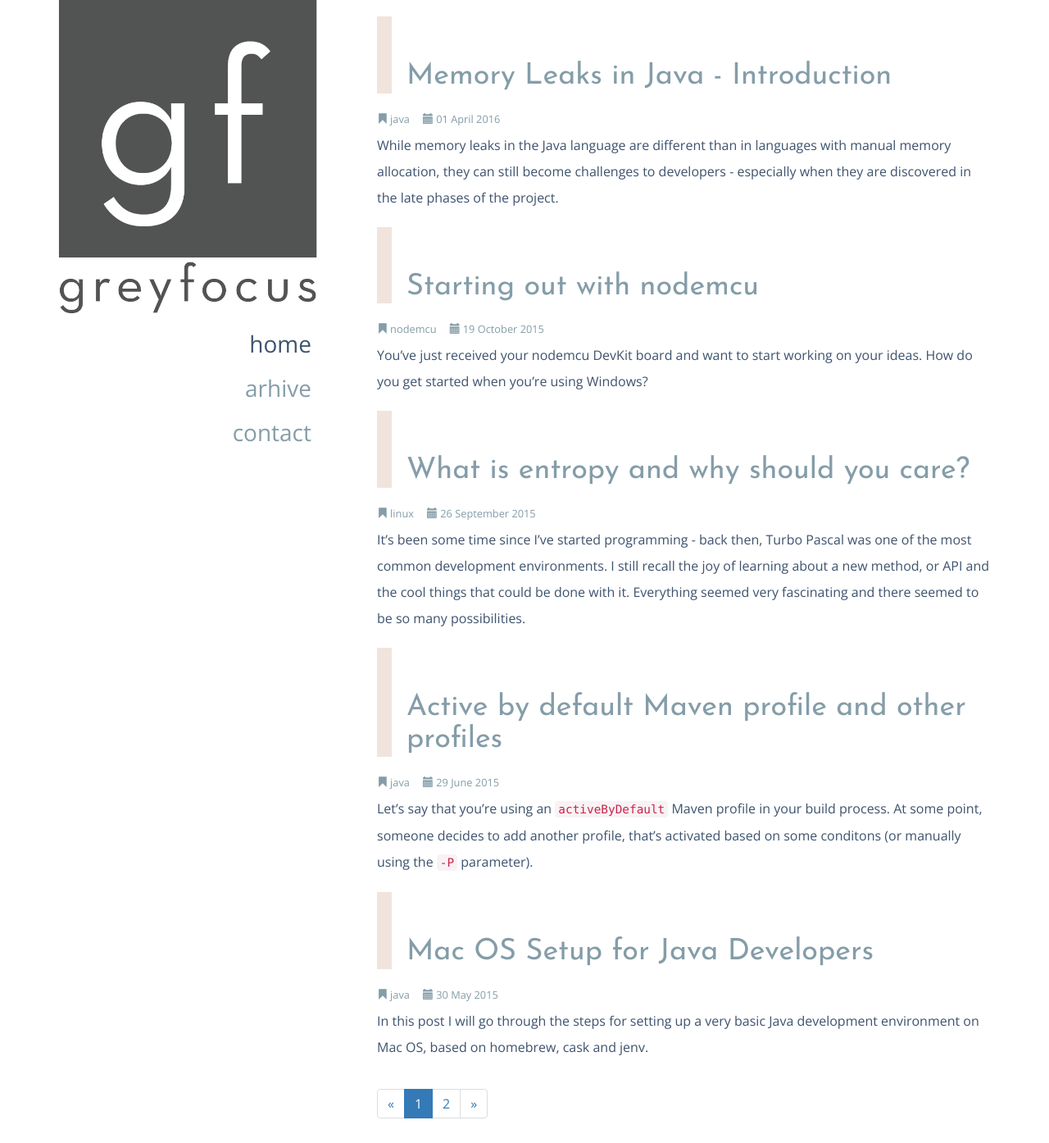
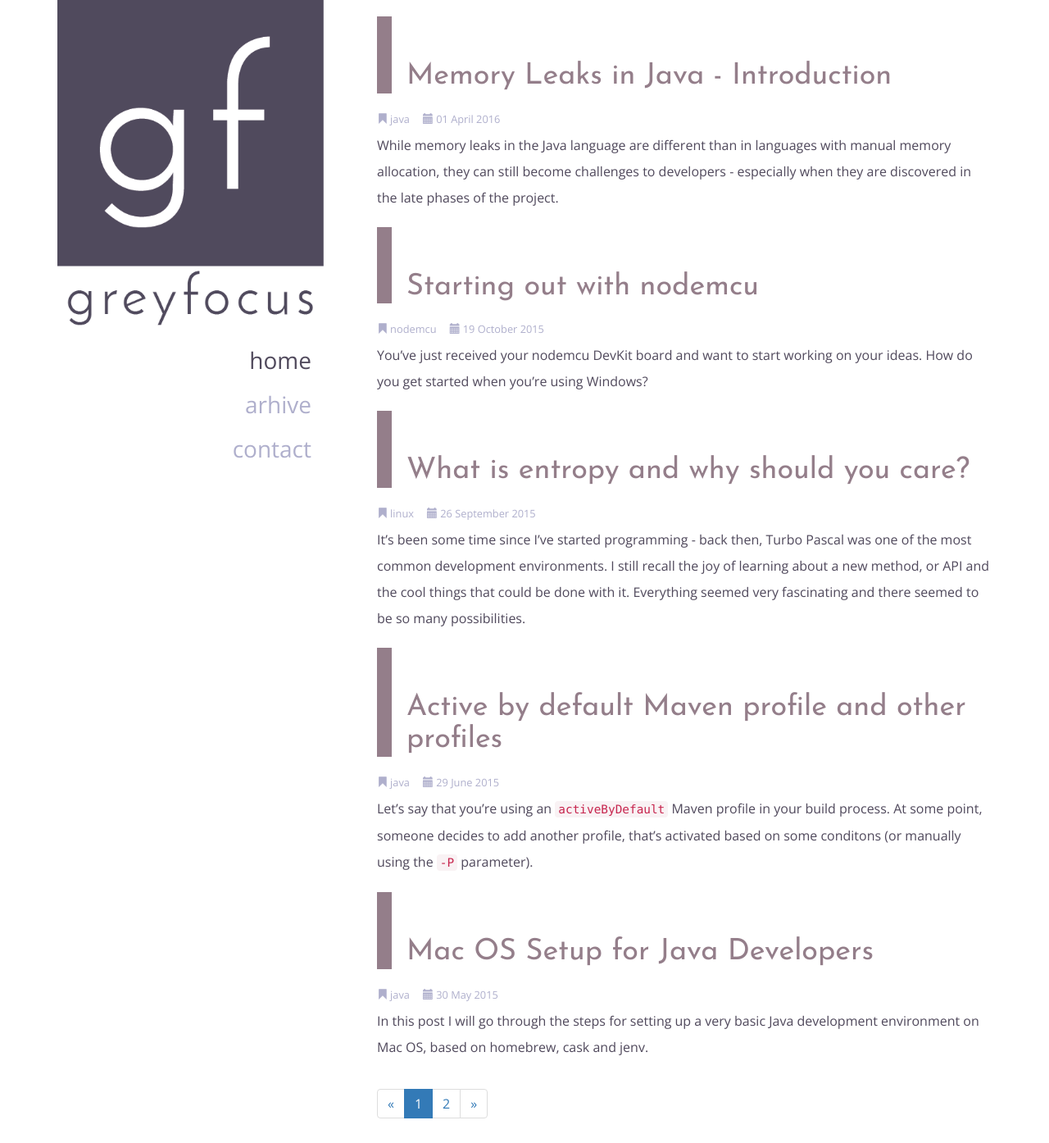
Before and after one commit to greyfocus/greyfocus.github.io, a Jekyll site: the page built from index.html, in a window 1280 px wide. Shown: the whole page at 82% size. Built offline with Jekyll 4.4.1, drawn with Linux system fonts in a browser that asks for light colours; nearby versions of some CDN libraries; the list of posts is cut into pages by our own code; comment, search, counter and statistics services are not loaded.

Commit message:
Changed the colour scheme

```diff
--- a/_layouts/default.html
+++ b/_layouts/default.html
@@ -9,7 +9,7 @@
     <div class="row">
       <div class="col-md-4 side-menu">
 
-        <img src="{{ "/img/greyfocus-logo-subtitle-small.png" | prepend: site.baseurl }}"
+        <img src="{{ "/img/greyfocus-logo-easter-small.png" | prepend: site.baseurl }}"
           title="greyfocus.com"
           alt="greyfocus logo"
           class="img-responsive logo" />
--- a/_sass/partials/_base.scss
+++ b/_sass/partials/_base.scss
@@ -1,8 +1,9 @@
 // $main-color: #333333;
-$main-color: #3e536e;
+$main-color: #50495c;
 // $main-color-shade-1: #999;
-$main-color-shade-1: #849da8;
-$secondary-color: #849da8;
+$main-color-shade-1: #afafcc;
+$secondary-color: #947e8a;
+$highlight-color: #d6c0d1;
 
 $font-weight-light: 100;
 $font-weight-regular: 400;
@@ -31,3 +32,7 @@ ul, ol, dl, figure,
 %vertical-rhythm {
     margin-bottom: $spacing-unit / 2;
 }
+
+body {
+  // background-color: #eff4f7;
+}
--- a/_sass/partials/_typography.scss
+++ b/_sass/partials/_typography.scss
@@ -18,5 +18,9 @@ h1, h2, h3, h4, h5, h6 {
 
 h1 {
   padding-left: .5em;
-  border-left: .5em solid #f0e4dd;
+  border-left: .5em solid $secondary-color;
 }
+
+blockquote {
+  border-left: 5px solid $highlight-color;
+}
```
Also changed, not shown: favicon.ico, img/greyfocus-logo-colourful-small.png (added), img/greyfocus-logo-easter-small.png (added).
